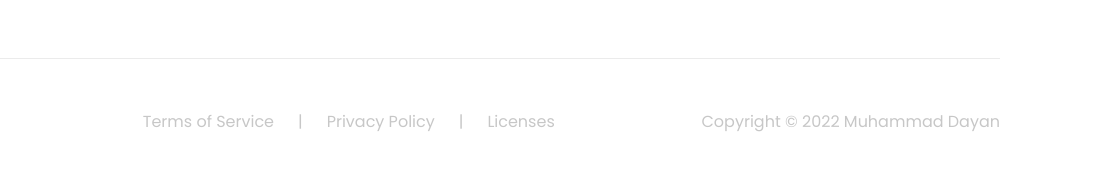
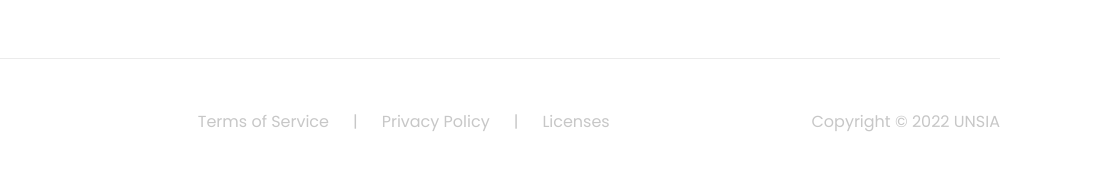
Before and after one commit to mdayann/unsia-learning, a plain HTML site: page about.html in a window 1280 px wide. Shown: the part 1696-1871 px from the top of the page, 184-1280 px from the left. Drawn offline with nearby package versions, Linux system fonts and the light colour scheme.

Commit message:
feat: add copyright

```diff
--- a/about.html
+++ b/about.html
@@ -380,7 +380,7 @@
                 <a href="" class="footer-link" style="text-decoration: none">Licenses</a>
               </nav>
               <nav class="d-flex flex-lg-row flex-column align-items-center justify-content-center">
-                <p style="margin: 0">Copyright © 2022 Muhammad Dayan</p>
+                <p style="margin: 0">Copyright © 2022 UNSIA</p>
               </nav>
             </div>
           </div>
```
Also changed, not shown: index.html (+1 -1 lines).
